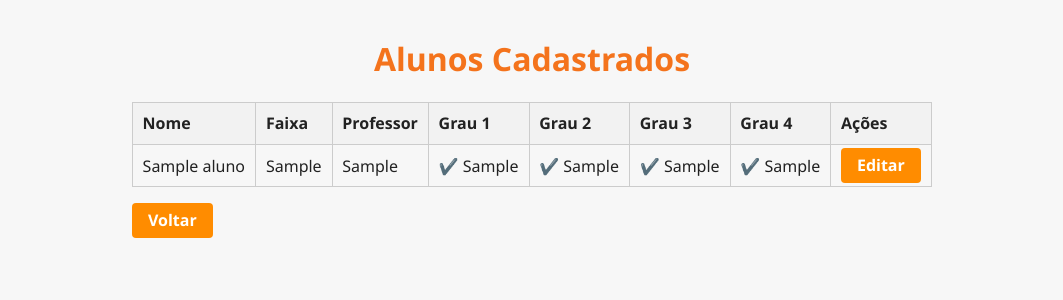
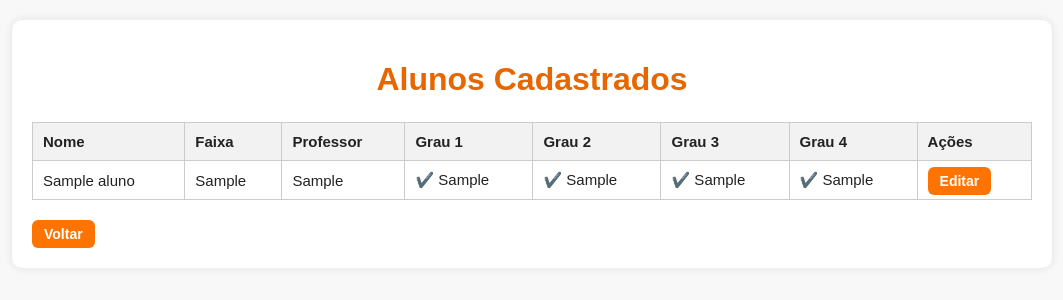
Before and after one commit to RodrigoFrancoBatata/conexao-paulista-app, a Flask app: page /listar_alunos in a window 1280 px wide. Shown: the top 300 px of the page, without its empty margins (108-1171 px from the left). Run offline with Flask 3, Linux system fonts and the light colour scheme; tables that the repository leaves empty hold one stand-in row (values such as "Sample post").

Commit message:
fix: restaura listagem de alunos sem filtro por professor

```diff
--- a/main.py
+++ b/main.py
@@ -65,17 +65,9 @@ def alunos():
 
 @app.route("/listar_alunos")
 def listar_alunos():
-    professor_filtro = request.args.get("professor")
-    if professor_filtro:
-        alunos = Aluno.query.filter_by(professor=professor_filtro).all()
-    else:
-        alunos = Aluno.query.all()
+    alunos = Aluno.query.order_by(Aluno.nome.asc()).all()
+    return render_template("listar_alunos.html", alunos=alunos)
 
-    # Lista distinta de professores para o dropdown
-    professores = db.session.query(Aluno.professor).distinct().all()
-    professores = [p[0] for p in professores]
-
-    return render_template("listar_alunos.html", alunos=alunos, professores=professores, professor_filtro=professor_filtro)
 
 @app.route("/editar_aluno/<int:id>", methods=["GET", "POST"])
 def editar_aluno(id):
--- a/templates/listar_alunos.html
+++ b/templates/listar_alunos.html
@@ -3,34 +3,107 @@
 <head>
   <meta charset="UTF-8">
   <title>Alunos Cadastrados</title>
+  <meta name="viewport" content="width=device-width, initial-scale=1">
   <link rel="stylesheet" href="/static/style.css">
   <style>
+    body {
+      font-family: Arial, sans-serif;
+      background-color: #f8f8f8;
+      margin: 0;
+      padding: 20px;
+    }
+
+    .container {
+      max-width: 1000px;
+      margin: 0 auto;
+      background-color: #fff;
+      padding: 20px;
+      border-radius: 10px;
+      box-shadow: 0 0 10px rgba(0,0,0,0.1);
+    }
+
+    h1 {
+      text-align: center;
+      color: #e76600;
+    }
+
     table {
       width: 100%;
       border-collapse: collapse;
-      margin-top: 1rem;
+      margin-top: 1.5rem;
     }
+
     th, td {
       border: 1px solid #ccc;
-      padding: 0.6rem;
+      padding: 10px;
       text-align: left;
+      font-size: 15px;
     }
+
     th {
       background-color: #f2f2f2;
     }
+
     tr:nth-child(even) {
       background-color: #f9f9f9;
     }
+
     .btn {
-      background-color: darkorange;
+      background-color: #ff7300;
       color: white;
-      padding: 0.4rem 1rem;
+      padding: 6px 12px;
       text-decoration: none;
-      border-radius: 4px;
+      border-radius: 6px;
       font-weight: bold;
+      font-size: 14px;
     }
+
     .btn:hover {
-      background-color: orangered;
+      background-color: #e25d00;
+    }
+
+    .btn.voltar {
+      margin-top: 20px;
+      display: inline-block;
+    }
+
+    @media (max-width: 768px) {
+      table, thead, tbody, th, td, tr {
+        display: block;
+      }
+
+      th {
+        position: absolute;
+        top: -9999px;
+        left: -9999px;
+      }
+
+      td {
+        position: relative;
+        padding-left: 50%;
+        text-align: right;
+        border: none;
+        border-bottom: 1px solid #ccc;
+      }
+
+      td:before {
+        position: absolute;
+        top: 10px;
+        left: 10px;
+        width: 45%;
+        white-space: nowrap;
+        font-weight: bold;
+        text-align: left;
+      }
+
+      td:nth-of-type(1):before { content: "Nome"; }
+      td:nth-of-type(2):before { content: "Faixa"; }
+      td:nth-of-type(3):before { content: "Professor"; }
+      td:nth-of-type(4):before { content: "Grau 1"; }
+      td:nth-of-type(5):before { content: "Grau 2"; }
+      td:nth-of-type(6):before { content: "Grau 3"; }
+      td:nth-of-type(7):before { content: "Grau 4"; }
+      td:nth-of-type(8):before { content: "Ações"; }
     }
   </style>
 </head>
@@ -57,18 +130,19 @@
           <td>{{ aluno.nome }}</td>
           <td>{{ aluno.faixa }}</td>
           <td>{{ aluno.professor }}</td>
-          <td>{% if aluno.grau1 %}✔️ {{ aluno.data_grau1 }}{% endif %}</td>
-          <td>{% if aluno.grau2 %}✔️ {{ aluno.data_grau2 }}{% endif %}</td>
-          <td>{% if aluno.grau3 %}✔️ {{ aluno.data_grau3 }}{% endif %}</td>
-          <td>{% if aluno.grau4 %}✔️ {{ aluno.data_grau4 }}{% endif %}</td>
+          <td>{% if aluno.grau1 %}✔️ {{ aluno.data_grau1 or 'sem data' }}{% endif %}</td>
+          <td>{% if aluno.grau2 %}✔️ {{ aluno.data_grau2 or 'sem data' }}{% endif %}</td>
+          <td>{% if aluno.grau3 %}✔️ {{ aluno.data_grau3 or 'sem data' }}{% endif %}</td>
+          <td>{% if aluno.grau4 %}✔️ {{ aluno.data_grau4 or 'sem data' }}{% endif %}</td>
           <td><a href="/editar_aluno/{{ aluno.id }}" class="btn">Editar</a></td>
         </tr>
+        {% else %}
+        <tr><td colspan="8" style="text-align:center;">Nenhum aluno cadastrado.</td></tr>
         {% endfor %}
       </tbody>
     </table>
 
-    <br>
-    <a href="/" class="btn">Voltar</a>
+    <a href="/" class="btn voltar">Voltar</a>
   </div>
 </body>
 </html>
```
